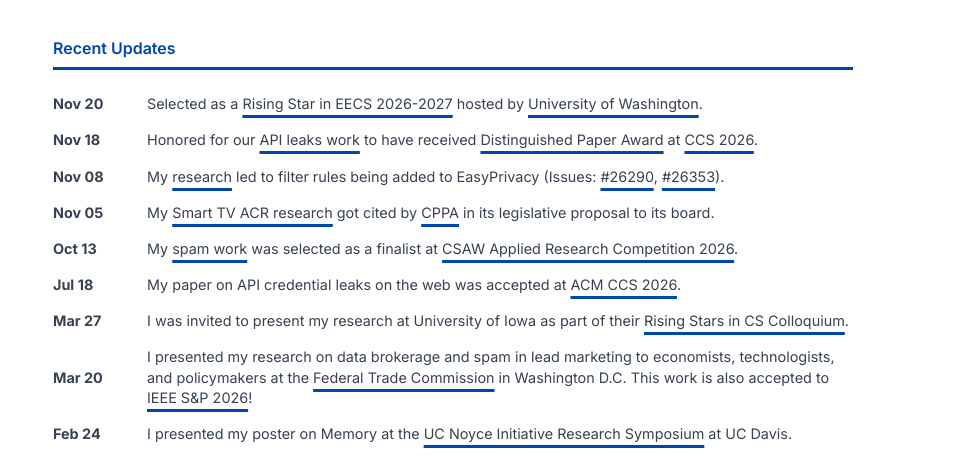
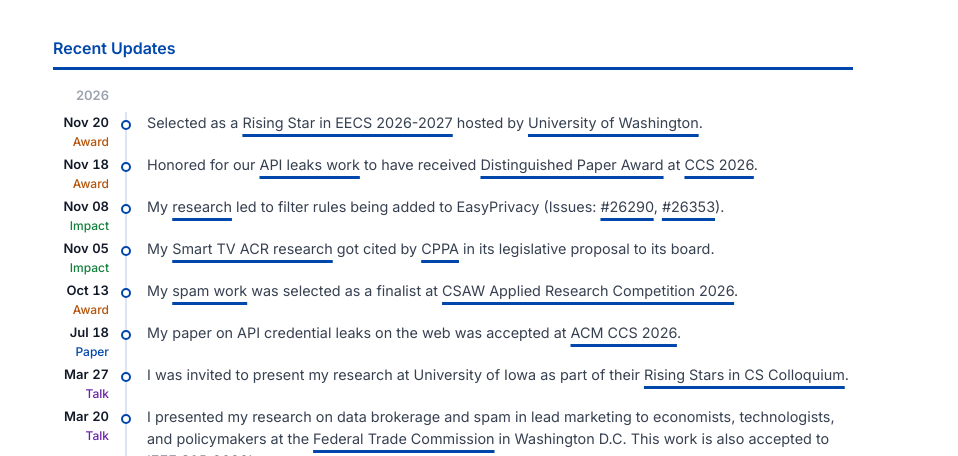
Before and after one commit to Yash-Vekaria/yashvekaria.com, a plain HTML site: page index.html in a window 1280 px wide. Shown: the part 344-800 px from the top of the page, 322-1280 px from the left. Drawn offline with Linux system fonts and the light colour scheme.

Commit message:
Homepage: restyle recent updates as a timeline.

```diff
--- a/css/styles.css
+++ b/css/styles.css
@@ -507,28 +507,85 @@ body {
     max-width: 100%;
 }
 
-.update-item {
-    display: flex;
-    gap: var(--spacing-6);
-    padding: var(--spacing-2) 0;
+/* Recent updates timeline: date + category | line with marker | text */
+.updates-year {
+    width: 56px;
+    text-align: right;
+    font-size: 13px;
+    font-weight: 600;
+    color: #9ca3af;
+    margin: 0 0 8px;
+}
+
+.update-entry {
+    display: grid;
+    grid-template-columns: 56px minmax(0, 1fr);
+}
+
+.update-meta {
+    margin: 0;
+    text-align: right;
+    font-size: 13px;
+    font-weight: 600;
+    color: #111827;
+    line-height: 1.35rem;
+    white-space: nowrap;
+    font-variant-numeric: tabular-nums;
+}
+
+.update-cat {
+    display: block;
+    font-size: 12px;
+    font-weight: 500;
+    line-height: 1.3;
+}
+
+.update-cat-award { color: #b45309; }
+.update-cat-impact { color: #15803d; }
+.update-cat-paper { color: var(--primary-blue); }
+.update-cat-talk { color: #6b21a8; }
+
+.update-body {
     position: relative;
-    align-items: center;
-}
-
-.update-date {
-    font-weight: 700;
-    color: var(--gray-700);
-    font-size: 0.9rem;
-    font-size: bold;
-    width: 70px;
-    flex-shrink: 0;
-}
-
-.update-content {
-    flex: 1;
-    color: var(--gray-700);
-    line-height: 1.4;
-    font-size: 0.9rem;
+    margin-left: 16px;
+    padding: 0 0 14px 20px;
+    border-left: 2px solid #dbe3f5;
+    min-height: 42px;
+}
+
+.update-body::before {
+    content: "";
+    position: absolute;
+    left: -6px;
+    top: 0.45rem;
+    width: 10px;
+    height: 10px;
+    border-radius: 50%;
+    background: var(--white);
+    border: 2px solid var(--primary-blue);
+    box-sizing: border-box;
+}
+
+.update-text {
+    margin: 0;
+    color: var(--gray-700);
+    font-size: 0.9rem;
+    line-height: 1.5;
+}
+
+@media (max-width: 600px) {
+    .updates-year {
+        width: 48px;
+    }
+
+    .update-entry {
+        grid-template-columns: 48px minmax(0, 1fr);
+    }
+
+    .update-body {
+        margin-left: 12px;
+        padding-left: 14px;
+    }
 }
 
 .update-link {
@@ -606,16 +663,6 @@ body {
 
     .container {
         padding: 0 var(--spacing-4);
-    }
-
-    .update-item {
-        flex-direction: column;
-        gap: var(--spacing-2);
-        align-items: flex-start;
-    }
-
-    .update-date {
-        width: 112px;
     }
 
     .publication-venue {
@@ -1087,9 +1134,7 @@ body {
         padding: var(--spacing-2) var(--spacing-3);
     }
 
-    .about-text,
-    .update-content,
-    .update-date {
+    .about-text {
         font-size: 0.9rem;
     }
 }
--- a/index.html
+++ b/index.html
@@ -26,7 +26,7 @@
     <link rel="canonical" href="https://www.yashvekaria.com/">
     <link rel="icon" type="image/png" href="img/favicon.png">
     <link rel="icon" type="image/svg+xml" href="img/favicon.svg">
-    <link rel="stylesheet" href="css/styles.css?v=20261120">
+    <link rel="stylesheet" href="css/styles.css?v=20261121">
     <link rel="stylesheet" href="css/sidebar.css">
     <link href="https://fonts.googleapis.com/css2?family=Inter:wght@300;400;500;600;700&display=swap" rel="stylesheet">
     <link rel="stylesheet" href="https://cdnjs.cloudflare.com/ajax/libs/font-awesome/6.5.2/css/all.min.css">
@@ -176,72 +176,53 @@
             <section class="updates">
                 <!-- <h3 class="section-title">Recent Updates</h3> -->
                 <h2 class="bibliography">Recent Updates</h2>
+                <!-- One block per update: date, category (award | impact | paper | talk), text.
+                     Add a new <p class="updates-year"> label whenever the year changes. -->
                 <div class="updates-list">
-                    <div class="update-item">
-                        <div class="update-date">Nov 20</div>
-                        <div class="update-content">
-                            Selected as a <a href="https://risingstars.cs.washington.edu" class="update-link">Rising Star in EECS 2026-2027</a> hosted by <a href="https://risingstars.cs.washington.edu" class="update-link">University of Washington</a>.
-                        </div>
+                    <p class="updates-year">2026</p>
+                    <div class="update-entry">
+                        <p class="update-meta">Nov 20<span class="update-cat update-cat-award">Award</span></p>
+                        <div class="update-body"><p class="update-text">Selected as a <a href="https://risingstars.cs.washington.edu" class="update-link">Rising Star in EECS 2026-2027</a> hosted by <a href="https://risingstars.cs.washington.edu" class="update-link">University of Washington</a>.</p></div>
                     </div>
-                    <div class="update-item">
-                        <div class="update-date">Nov 18</div>
-                        <div class="update-content">
-                            Honored for our <a href="https://arxiv.org/pdf/2603.12498" class="update-link">API leaks work</a> to have received <a href="files/ccs26-distinguished-paper-award.pdf" class="update-link">Distinguished Paper Award</a> at <a href="https://www.sigsac.org/ccs/CCS2026/program/awards.html" class="update-link">CCS 2026</a>.
-                        </div>
+                    <div class="update-entry">
+                        <p class="update-meta">Nov 18<span class="update-cat update-cat-award">Award</span></p>
+                        <div class="update-body"><p class="update-text">Honored for our <a href="https://arxiv.org/pdf/2603.12498" class="update-link">API leaks work</a> to have received <a href="files/ccs26-distinguished-paper-award.pdf" class="update-link">Distinguished Paper Award</a> at <a href="https://www.sigsac.org/ccs/CCS2026/program/awards.html" class="update-link">CCS 2026</a>.</p></div>
                     </div>
-                    <div class="update-item">
-                        <div class="update-date">Nov 08</div>
-                        <div class="update-content">
-                            My <a href="https://arxiv.org/pdf/2604.27497" class="update-link">research</a> led to filter rules being added to EasyPrivacy (Issues: <a href="https://github.com/easylist/easylist/issues/26290" class="update-link">#26290</a>, <a href="https://github.com/easylist/easylist/issues/26353" class="update-link">#26353</a>).
-                        </div>
+                    <div class="update-entry">
+                        <p class="update-meta">Nov 08<span class="update-cat update-cat-impact">Impact</span></p>
+                        <div class="update-body"><p class="update-text">My <a href="https://arxiv.org/pdf/2604.27497" class="update-link">research</a> led to filter rules being added to EasyPrivacy (Issues: <a href="https://github.com/easylist/easylist/issues/26290" class="update-link">#26290</a>, <a href="https://github.com/easylist/easylist/issues/26353" class="update-link">#26353</a>).</p></div>
                     </div>
-                    <div class="update-item">
-                        <div class="update-date">Nov 05</div>
-                        <div class="update-content">
-                            My <a href="https://dl.acm.org/doi/10.1145/3646547.3689013" class="update-link">Smart TV ACR research</a> got cited by <a href="http://cppa.ca.gov/meetings/materials/20261105_06_05.pdf" class="update-link">CPPA</a> in its legislative proposal to its board.
-                        </div>
+                    <div class="update-entry">
+                        <p class="update-meta">Nov 05<span class="update-cat update-cat-impact">Impact</span></p>
+                        <div class="update-body"><p class="update-text">My <a href="https://dl.acm.org/doi/10.1145/3646547.3689013" class="update-link">Smart TV ACR research</a> got cited by <a href="http://cppa.ca.gov/meetings/materials/20261105_06_05.pdf" class="update-link">CPPA</a> in its legislative proposal to its board.</p></div>
                     </div>
-                    <div class="update-item">
-                        <div class="update-date">Oct 13</div>
-                        <div class="update-content">
-                            My <a href="https://www.computer.org/csdl/proceedings-article/sp/2026/606500c752/2geEWuSJFHW" class="update-link">spam work</a> was selected as a finalist at <a href="https://mlab.cyber.nyu.edu/csaw/" class="update-link">CSAW Applied Research Competition 2026</a>.
-                        </div>
+                    <div class="update-entry">
+                        <p class="update-meta">Oct 13<span class="update-cat update-cat-award">Award</span></p>
+                        <div class="update-body"><p class="update-text">My <a href="https://www.computer.org/csdl/proceedings-article/sp/2026/606500c752/2geEWuSJFHW" class="update-link">spam work</a> was selected as a finalist at <a href="https://mlab.cyber.nyu.edu/csaw/" class="update-link">CSAW Applied Research Competition 2026</a>.</p></div>
                     </div>
-                    <div class="update-item">
-                        <div class="update-date">Jul 18</div>
-                        <div class="update-content">
-                            My paper on API credential leaks on the web was accepted at <a href="https://www.sigsac.org/ccs/CCS2026/" class="update-link">ACM CCS 2026</a>.
-                        </div>
+                    <div class="update-entry">
+                        <p class="update-meta">Jul 18<span class="update-cat update-cat-paper">Paper</span></p>
+                        <div class="update-body"><p class="update-text">My paper on API credential leaks on the web was accepted at <a href="https://www.sigsac.org/ccs/CCS2026/" class="update-link">ACM CCS 2026</a>.</p></div>
                     </div>
-                    <div class="update-item">
-                        <div class="update-date">Mar 27</div>
-                        <div class="update-content">
-                            I was invited to present my research at University of Iowa as part of their <a href="https://cs.uiowa.edu/event/36919/0" class="update-link">Rising Stars in CS Colloquium</a>.
-                        </div>
+                    <div class="update-entry">
+                        <p class="update-meta">Mar 27<span class="update-cat update-cat-talk">Talk</span></p>
+                        <div class="update-body"><p class="update-text">I was invited to present my research at University of Iowa as part of their <a href="https://cs.uiowa.edu/event/36919/0" class="update-link">Rising Stars in CS Colloquium</a>.</p></div>
                     </div>
-                    <div class="update-item">
-                        <div class="update-date">Mar 20</div>
-                        <div class="update-content">
-                            I presented my research on data brokerage and spam in lead marketing to economists, technologists, and policymakers at the <a href="https://www.ftc.gov/news-events/events/2026/03/third-federal-trade-commission-conference-marketing-public-policy" class="update-link">Federal Trade Commission</a> in Washington D.C. This work is also accepted to <a href="https://sp2026.ieee-security.org/accepted-papers.html" class="update-link">IEEE S&P 2026</a>!
-                        </div>
+                    <div class="update-entry">
+                        <p class="update-meta">Mar 20<span class="update-cat update-cat-talk">Talk</span></p>
+                        <div class="update-body"><p class="update-text">I presented my research on data brokerage and spam in lead marketing to economists, technologists, and policymakers at the <a href="https://www.ftc.gov/news-events/events/2026/03/third-federal-trade-commission-conference-marketing-public-policy" class="update-link">Federal Trade Commission</a> in Washington D.C. This work is also accepted to <a href="https://sp2026.ieee-security.org/accepted-papers.html" class="update-link">IEEE S&P 2026</a>!</p></div>
                     </div>
-                    <div class="update-item">
-                        <div class="update-date">Feb 24</div>
-                        <div class="update-content">
-                            I presented my poster on Memory at the <a href="https://ucnoyce.org/events/uc-noyce-initiative-research-symposium-uc-davis" class="update-link">UC Noyce Initiative Research Symposium</a> at UC Davis.
-                        </div>
+                    <div class="update-entry">
+                        <p class="update-meta">Feb 24<span class="update-cat update-cat-talk">Talk</span></p>
+                        <div class="update-body"><p class="update-text">I presented my poster on Memory at the <a href="https://ucnoyce.org/events/uc-noyce-initiative-research-symposium-uc-davis" class="update-link">UC Noyce Initiative Research Symposium</a> at UC Davis.</p></div>
                     </div>
-                    <div class="update-item">
-                        <div class="update-date">Feb 20</div>
-                        <div class="update-content">
-                            I gave a talk on Memory and Personalization in LLMs at Workshop on Design, Advertising, and Privacy in Conversational AI Systems at <a href="https://citris-uc.org/research/citris-tech-policy/" class="update-link">CITRIS Tech Policy</a>, UC Berkeley.
-                        </div>
+                    <div class="update-entry">
+                        <p class="update-meta">Feb 20<span class="update-cat update-cat-talk">Talk</span></p>
+                        <div class="update-body"><p class="update-text">I gave a talk on Memory and Personalization in LLMs at Workshop on Design, Advertising, and Privacy in Conversational AI Systems at <a href="https://citris-uc.org/research/citris-tech-policy/" class="update-link">CITRIS Tech Policy</a>, UC Berkeley.</p></div>
                     </div>
-                    <div class="update-item">
-                        <div class="update-date">Feb 04</div>
-                        <div class="update-content">
-                            My work on reverse-engineering Meta's tracking pixel configurations got accepted at <a href="https://conferences.sigcomm.org/imc/2026/" class="update-link">IMC 2026</a>.
-                        </div>
+                    <div class="update-entry">
+                        <p class="update-meta">Feb 04<span class="update-cat update-cat-paper">Paper</span></p>
+                        <div class="update-body"><p class="update-text">My work on reverse-engineering Meta's tracking pixel configurations got accepted at <a href="https://conferences.sigcomm.org/imc/2026/" class="update-link">IMC 2026</a>.</p></div>
                     </div>
                 </div>
             </section>
```
